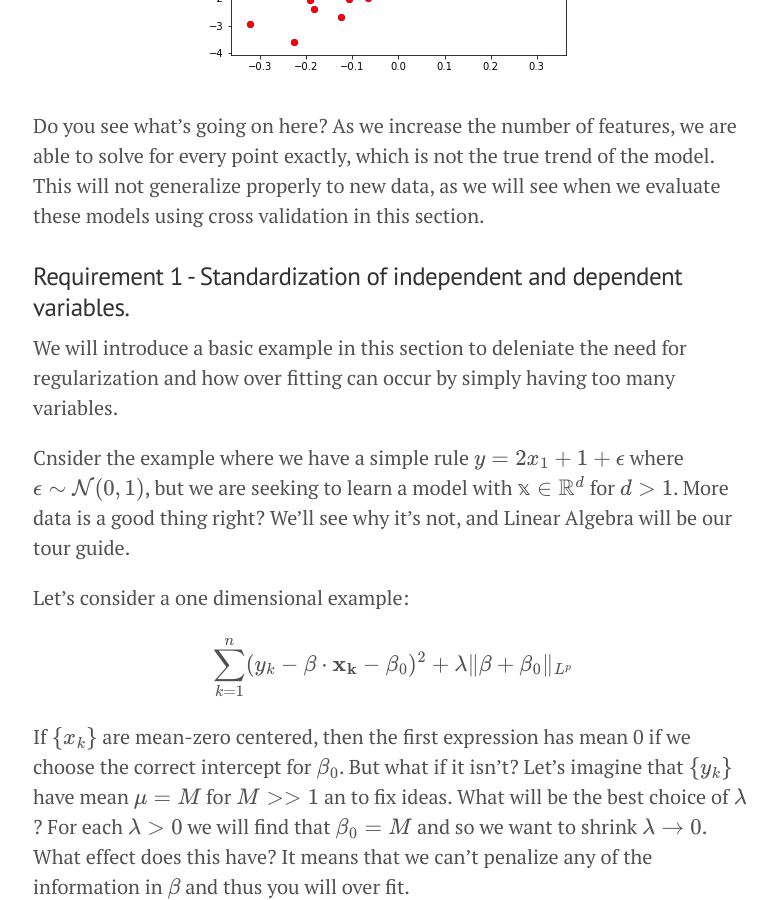
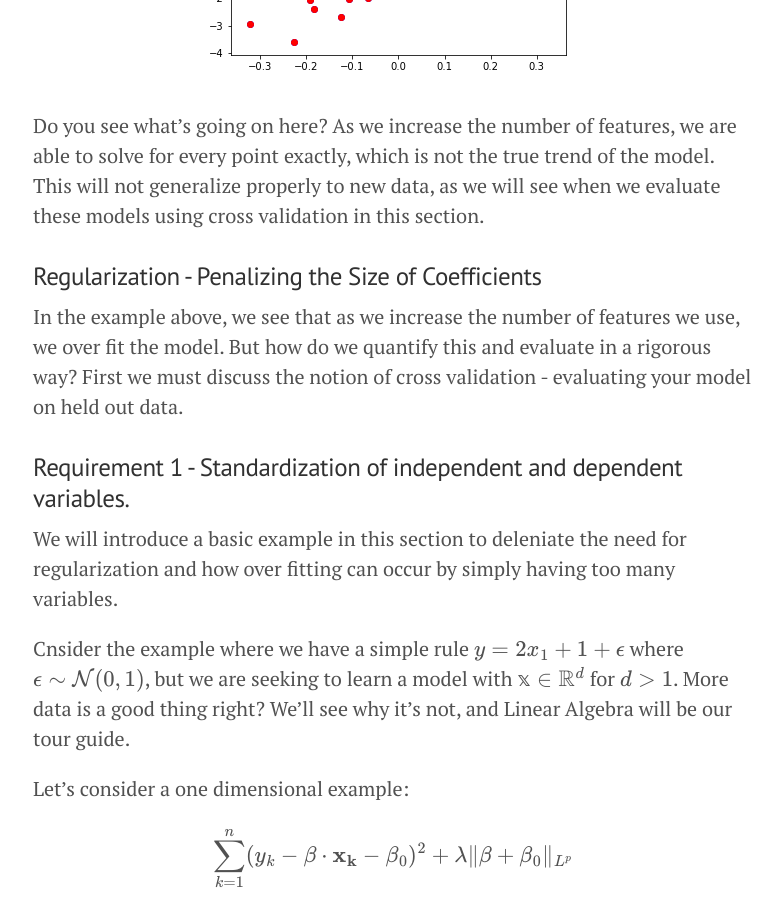
Before and after one commit to doriang102/doriang102.github.io, a Jekyll site: the page built from _posts/2017-10-13-model-selection,-regularization,-and-evaluation.md, in a window 1280 px wide and 900 px high, scrolled down 3653 px. Shown: the whole window, without its empty margins (247-1028 px from the left). Built offline with Jekyll 4.4.1, drawn with Linux system fonts in a browser that asks for light colours; our own code applies the rules of GitHub Pages for plain Markdown files; formulas are drawn with MathJax 3.

Commit message:
Update 2017-10-13-model-selection,-regularization,-and-evaluation.md

```diff
--- a/_posts/2017-10-13-model-selection,-regularization,-and-evaluation.md
+++ b/_posts/2017-10-13-model-selection,-regularization,-and-evaluation.md
@@ -72,6 +72,12 @@ for d in range(0,80,20):
 
 Do you see what's going on here? As we increase the number of features, we are able to solve for every point exactly, which is not the true trend of the model. This will not generalize properly to new data, as we will see when we evaluate these models using cross validation in this section.
 
+
+### Regularization - Penalizing the Size of Coefficients
+
+In the example above, we see that as we increase the number of features we use, we over fit the model. But how do we quantify this and evaluate in a rigorous way? First we must discuss the notion of cross validation - evaluating your model on held out data.
+
+
 ### Requirement 1 - Standardization of independent and dependent variables.
 
 We will introduce a basic example in this section to deleniate the need for regularization and how over fitting can occur by simply having too many variables.
```
